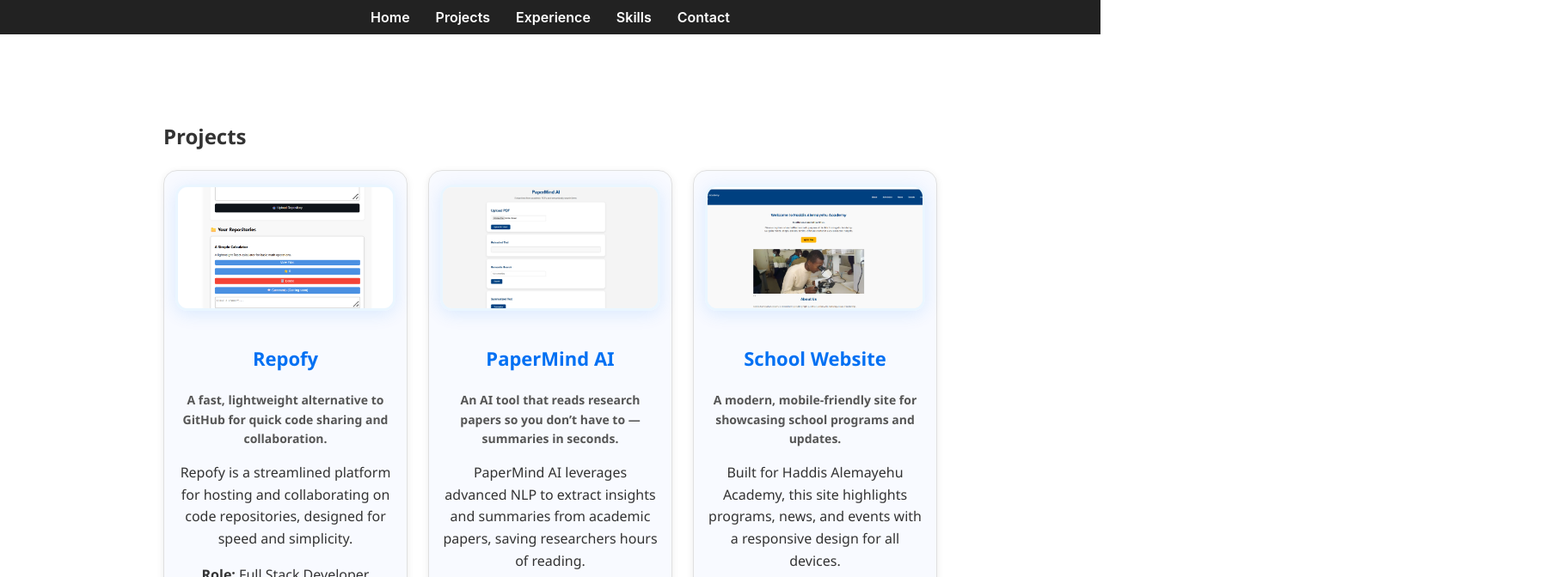
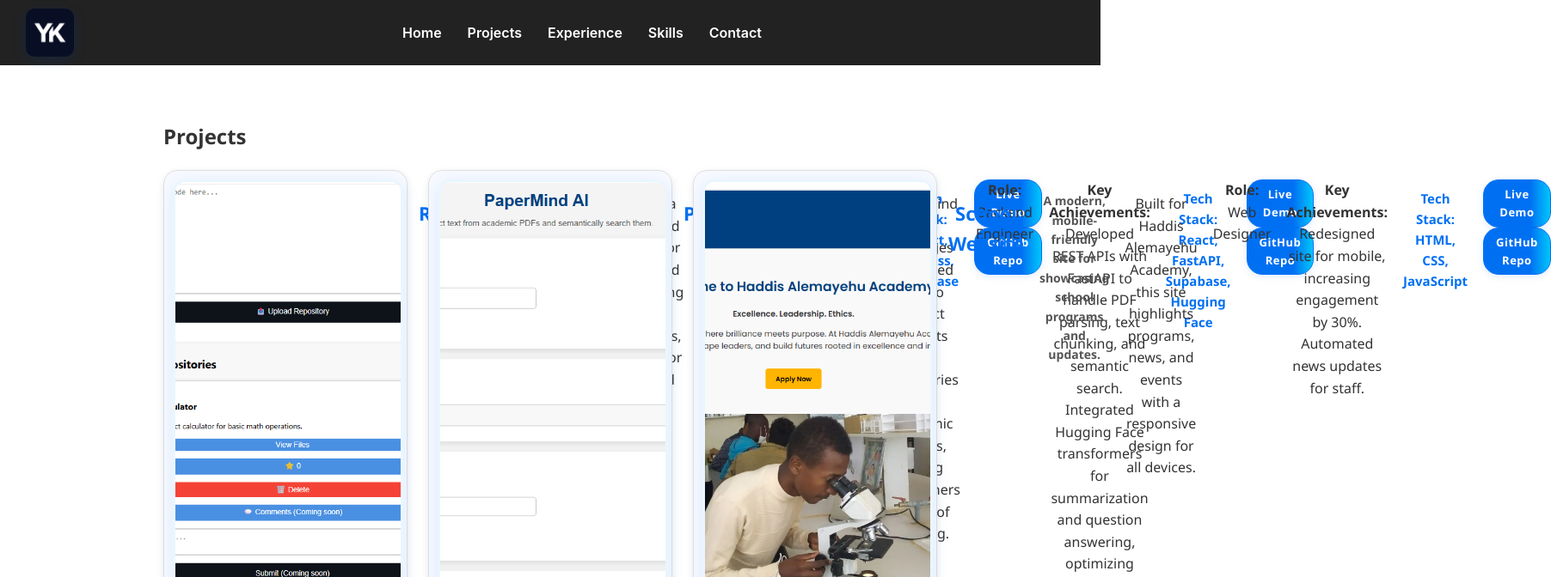
Before and after one commit to ethiyor/my-portfolio, a React (Create React App) app: page /projects in a window 1280 px wide. Shown: the top 672 px of the page at 86% size, 1804 px wide, since content can reach past the window. Built offline with nearby package versions, Linux system fonts and the light colour scheme.

Commit message:
PORTFOLIO

```diff
--- a/public/index.html
+++ b/public/index.html
@@ -2,7 +2,7 @@
 <html lang="en">
   <head>
     <meta charset="utf-8" />
-    <link rel="icon" href="%PUBLIC_URL%/favicon.ico" />
+  <link rel="icon" href="%PUBLIC_URL%/images/logo.png" />
     <meta name="viewport" content="width=device-width, initial-scale=1" />
     <meta name="theme-color" content="#000000" />
     <meta
@@ -24,7 +24,7 @@
       work correctly both with client-side routing and a non-root public URL.
       Learn how to configure a non-root public URL by running `npm run build`.
     -->
-    <title>React App</title>
+  <title>Yordanos Kasaa</title>
   </head>
   <body>
     <noscript>You need to enable JavaScript to run this app.</noscript>
--- a/src/App.css
+++ b/src/App.css
@@ -1,3 +1,20 @@
+/* Portfolio Logo Customization */
+.portfolio-logo {
+  height: 56px;
+  margin-right: 18px;
+  border-radius: 10px;
+  box-shadow: 0 4px 16px rgba(0,112,243,0.13), 0 2px 8px rgba(0,0,0,0.10);
+  background: none;
+  border: none;
+  padding: 0;
+  transition: box-shadow 0.3s, border-color 0.3s, transform 0.2s;
+}
+
+.portfolio-logo:hover {
+  box-shadow: 0 8px 32px rgba(0,112,243,0.22);
+  border-color: #005bb5;
+  transform: scale(1.07);
+}
 /* Prevent subtitle from wrapping to keep it on one line */
 .subtitle {
   white-space: nowrap;
@@ -173,8 +190,6 @@
   line-height: 1.6;
   color: #333;
 }
-
-/* Sections */
 .section {
   margin: 80px auto 60px auto;
 }
@@ -196,8 +211,8 @@
   cursor: pointer;
   transition: box-shadow 0.3s, border-color 0.3s, transform 0.2s;
   display: flex;
-  flex-direction: column;
-  align-items: center;
+  padding: 10px 10px;
+  gap: 18px;
   text-align: center;
   user-select: none;
 }
--- a/src/App.js
+++ b/src/App.js
@@ -10,7 +10,9 @@
 export default function App() {
   return (
     <Router>
-      <nav className="navbar">
+      <nav className="navbar" style={{ display: 'flex', alignItems: 'center', gap: '0', justifyContent: 'flex-start' }}>
+        <img src={process.env.PUBLIC_URL + '/images/logo.png'} alt="Portfolio Logo" className="portfolio-logo" />
+        <div style={{ flex: 1, display: 'flex', justifyContent: 'center', gap: '30px' }}>
           <Link className="nav-link" to="/">
             Home
           </Link>
@@ -26,6 +28,7 @@
           <Link className="nav-link" to="/contact">
             Contact
           </Link>
+        </div>
       </nav>
 
       <Routes>
--- a/src/pages/Contact.js
+++ b/src/pages/Contact.js
@@ -9,7 +9,7 @@
 
 export default function Contact() {
   return (
-    <div style={{ position: "relative", minHeight: "100vh", overflow: "hidden" }}>
+    <div style={{ position: "relative", minHeight: "100vh", overflow: "hidden", paddingTop: "60px" }}>
       <img
         src={process.env.PUBLIC_URL + "/images/time_square.jpeg"}
         alt="NYC Times Square"
```
Also changed, not shown: public/images/logo.png (added). Lines whose indentation alone changed are shown as unchanged.
